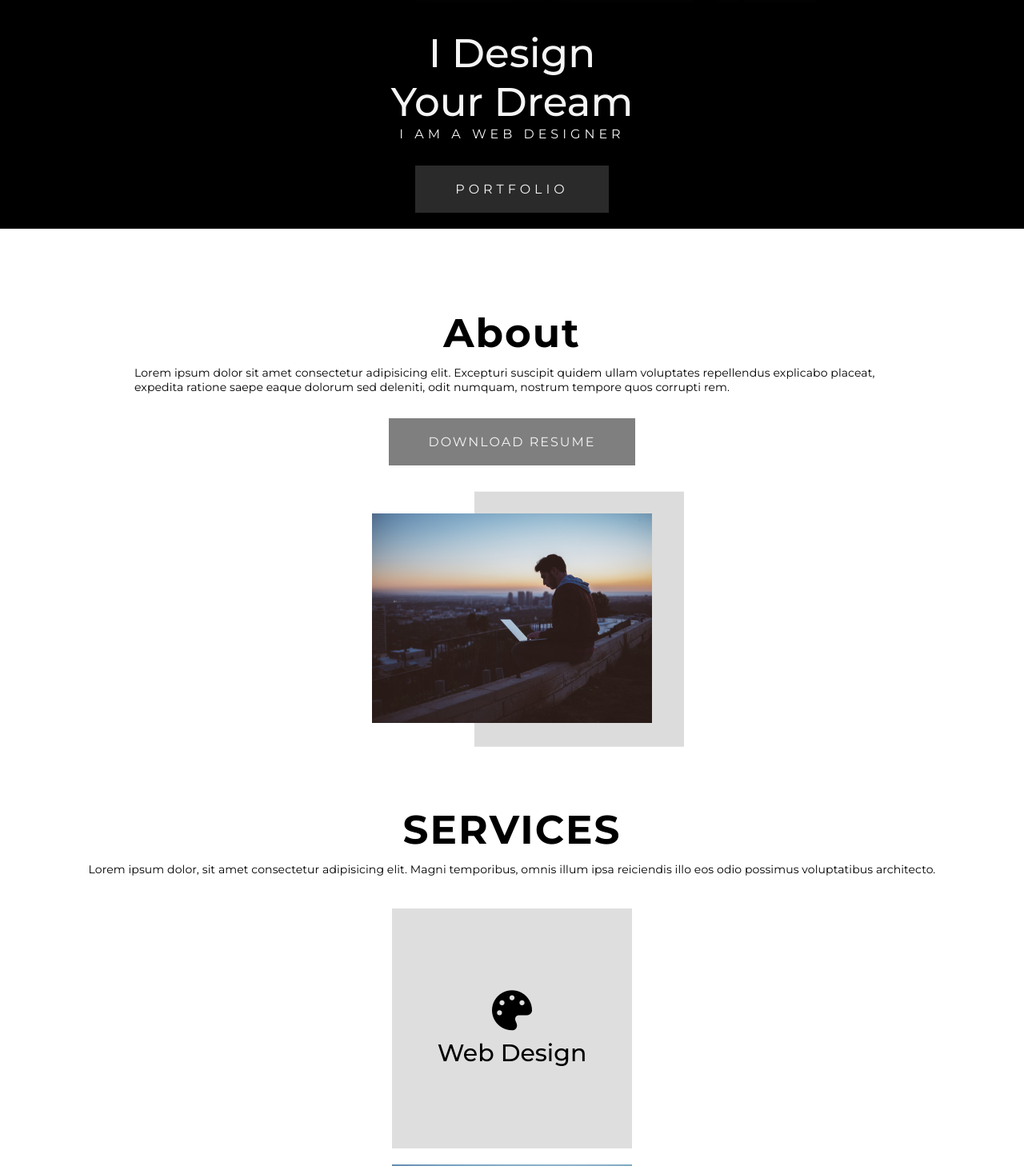
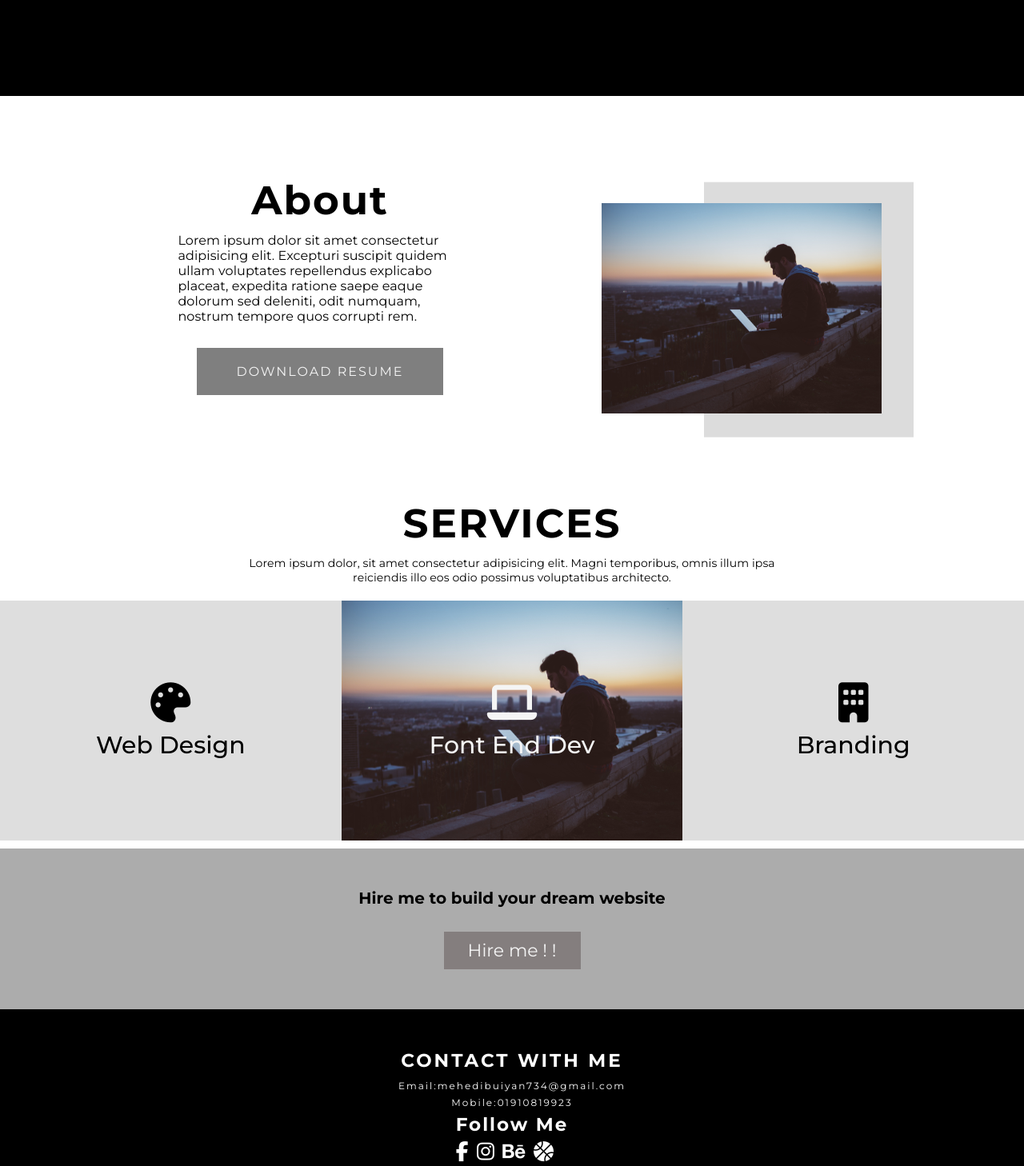
Before and after one commit to devmhb/mobile-version-without-nav, a plain HTML site: page index.html in a window 1280 px wide. Shown: the part 680-2138 px from the top of the page at 80% size. Drawn offline with Linux system fonts and the light colour scheme.

Commit message:
web-cifar-without-nav

```diff
--- a/index.html
+++ b/index.html
@@ -51,6 +51,7 @@
 
 <div class="services-flipcard">
   <div class="flipcard">
+    <div class="card">
     <div class="card front">
       <i class="fas fa-palette"></i>
       <h1>Web Design</h1>
@@ -60,7 +61,9 @@
       <p>Lorem ipsum dolor sit amet consectetur adipisicing elit. Cum aut dolor voluptatem incidunt placeat impedit laboriosam quam consequatur quasi nihil libero ad, quaerat, alias illum excepturi. Iste quo repellendus consequuntur asperiores dignissimos, quaerat obcaecati officiis repudiandae fugit tenetur nulla impedit!</p>
     </div>
   </div>
+</div>
   <div class="flipcard">
+    <div class="card">
     <div class="card front laptop">
       <i class="fas fa-laptop"></i>
       <h1>Font End Dev</h1>
@@ -70,7 +73,9 @@
       <p>Lorem ipsum dolor sit amet consectetur adipisicing elit. Cum aut dolor voluptatem incidunt placeat impedit laboriosam quam consequatur quasi nihil libero ad, quaerat, alias illum excepturi. Iste quo repellendus consequuntur asperiores dignissimos, quaerat obcaecati officiis repudiandae fugit tenetur nulla impedit!</p>
     </div>
   </div>
+</div>
   <div class="flipcard">
+    <div class="card">
     <div class="card front">
       <i class="fas fa-building"></i>
       <h1>Branding</h1>
@@ -80,6 +85,7 @@
       <p>Lorem ipsum dolor sit amet consectetur adipisicing elit. Cum aut dolor voluptatem incidunt placeat impedit laboriosam quam consequatur quasi nihil libero ad, quaerat, alias illum excepturi. Iste quo repellendus consequuntur asperiores dignissimos, quaerat obcaecati officiis repudiandae fugit tenetur nulla impedit!</p>
     </div>
   </div>
+</div>
 </div>
 
   </section>
@@ -109,9 +115,7 @@
     <i class="fas fa-basketball-ball"></i>
   </div>
 </div>
-
 </footer>
-
   <!-- END FOOTER SECTION  -->
 </body>
 </html>
--- a/style.scss
+++ b/style.scss
@@ -61,6 +61,12 @@ html {
         padding: 2rem 5rem;
         background-color: rgba(85, 85, 85, 0.5);
         color: whitesmoke;
+        transition: 0.4s ease;
+
+        &:hover {
+          background-color: rgb(49, 33, 33);
+          transition: 0.4s ease;
+        }
       }
     }
   }
@@ -188,13 +194,18 @@ html {
 
   .services-flipcard {
     text-align: center;
+    height: 100%;
+    width: 100%;
+    display: flex;
+    flex-direction: column;
+    margin-bottom: 1rem;
+
     .flipcard {
       text-align: center;
       position: relative;
-      width: 300px;
-      height: 300px;
-      margin: 2rem;
-
+      width: 80%;
+      min-height: 300px;
+      margin: 0 auto;
       .card {
         position: absolute;
         top: 0;
@@ -285,6 +296,7 @@ html {
       text-decoration: none;
       color: whitesmoke;
       transition: 0.4s ease;
+      display: inline-block;
 
       &:hover {
         background: #000;
@@ -348,3 +360,74 @@ html {
 }
 
 // END FOOTER SECTION
+
+// MEDIA QUERY FOR MOBILE AND TABLET
+
+@media only screen and (min-width: 768px) {
+  // hero section
+  .hero {
+    height: 100vh;
+    padding-left: 10%;
+    display: flex;
+    flex-direction: row;
+    align-items: center;
+    justify-content: center;
+
+    .hero-info {
+      text-align: left;
+      max-width: 30%;
+      h1 {
+        text-align: left;
+        font-size: 5rem;
+        font-weight: 400;
+      }
+      p {
+        text-align: left;
+        font-size: 1.4rem;
+        letter-spacing: 0.7rem;
+      }
+
+      .btn {
+        text-align: left;
+      }
+    }
+    .hero-img {
+      min-width: 400px;
+      max-width: 1000px;
+    }
+  }
+  // end hero section
+
+  // about section
+  .about {
+    width: 80%;
+    margin: 0 auto;
+    flex-direction: row;
+
+    .about-info {
+      padding-right: 13rem;
+      p {
+        font-size: 1.6rem;
+      }
+      .btn {
+        // display: inherit;
+      }
+    }
+  }
+  // end about section
+
+  // services section
+  .services {
+    .services-info {
+      p {
+        margin: 0 auto;
+        max-width: 700px;
+      }
+    }
+    .services-flipcard {
+      flex-direction: row;
+    }
+  }
+  //end services section
+}
+//END MEDIA QUERY FOR MOBILE AND TABLET
```
Also changed, not shown: style.css, style.min.css, 2 other files.
